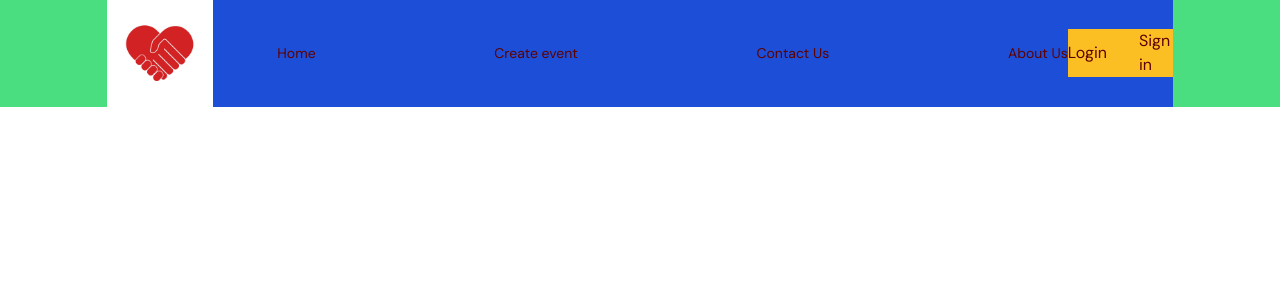
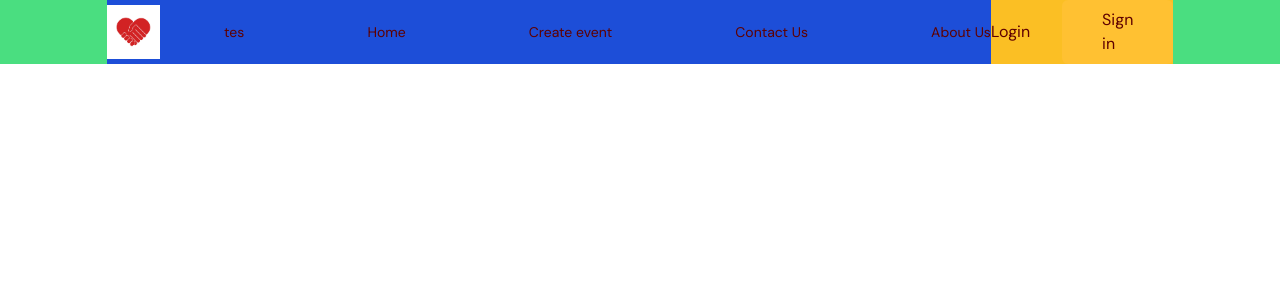
Before and after one commit to MykolaMuts/Kindness-frontend, a React (Vite) app: page / in a window 1280 px wide. Shown: the top 300 px of the page. Built offline with nearby package versions, Linux system fonts and the light colour scheme.

Commit message:
Refactor to use `enum`

```diff
--- /dev/null
+++ b/src/App.constants.tsx
@@ -0,0 +1,10 @@
+export const BACKEND_URL = "http://localhost:8080";
+
+export enum SelectedPages {
+  Home = "home",
+  Login = "login",
+  Register = "register",
+  Benefit = "benefit",
+  Contact = "contact",
+  AboutUs = "aboutus",
+}
--- a/src/components/Navbar/Link.tsx
+++ b/src/components/Navbar/Link.tsx
@@ -1,15 +1,16 @@
 import AnchorLink from "react-anchor-link-smooth-scroll";
+import {SelectedPages} from "../../App.constants.tsx";
 
 type Props = {
   page: string;
-  selectedPage: string;
-  setSelectedPage: (page: string) => void;
+  selectedPage: SelectedPages;
+  setSelectedPage: (page: SelectedPages) => void;
 }
 
 const Link =
   ({page, selectedPage, setSelectedPage}: Props) => {
 
-    const lowerCasePage = page.toLowerCase().replace(/ /g, '');
+    const lowerCasePage = page.toLowerCase().replace(/ /g, '') as SelectedPages;
 
     return (
       <AnchorLink
--- a/src/components/Navbar/Navbar.scss
+++ b/src/components/Navbar/Navbar.scss
@@ -1,4 +1,9 @@
 .responsive-image {
-  max-width: 10%;
+  width: 5%;
   height: auto;
 }
+
+.responsive-button{
+  width: 10%;
+  height: auto;
+}
--- a/src/components/Navbar/Navbar.tsx
+++ b/src/components/Navbar/Navbar.tsx
@@ -6,6 +6,8 @@ import Link from "./Link.tsx";
 import {SelectedPages} from "../../App.constants.tsx";
 import useMediaQuery from "../../hooks/useMediaQuery.ts";
 import {Bars3Icon} from "@heroicons/react/16/solid";
+import {useState} from "react";
+import ActionButton from "../../shared/ActionButton.tsx";
 
 type Props = {
   selectedPage: SelectedPages;
@@ -17,6 +19,7 @@ const Navbar =
 
     const flexBetween = "flex items-center justify-between";
     const isAboveMediumSize = useMediaQuery("(min-width: 1060px)");
+    const [isMenuToggled, setIsMenuToggled] = useState<boolean>(false);
 
     return <nav>
 
@@ -32,6 +35,7 @@ const Navbar =
               <div className={`${flexBetween} w-full`}>
                 {/*Central side*/}
                 <div className={`${flexBetween} w-full gap-8 text-sm`}>
+                  <div className="ek_text">tes</div>
 
                   <Link
                     page="Home"
@@ -61,7 +65,9 @@ const Navbar =
                 {/*Right Side*/}
                 <div className={`${flexBetween} gap-8 bg-amber-400`}>
                   <p>Login</p>
-                  <p>Sign in</p>
+                  <ActionButton setSelectedPage={setSelectedPage}>
+                    Sign in
+                  </ActionButton>
                 </div>
               </div>
 
@@ -70,7 +76,7 @@ const Navbar =
             ) : <button
               className="rounded-full bg-secondary-500"
               onClick={() => {
-                setIsMenuToggled
+                setIsMenuToggled(!isMenuToggled);
               }}
             >
               <Bars3Icon className="h-6 w-6 text-white"/>
--- /dev/null
+++ b/src/shared/ActionButton.tsx
@@ -0,0 +1,22 @@
+import React from "react"
+import AnchorLink from "react-anchor-link-smooth-scroll";
+import {SelectedPages} from "../App.constants.tsx";
+
+type Props = {
+  children: React.ReactNode;
+  setSelectedPage: (page: SelectedPages) => void;
+}
+
+const ActionButton = ({children, setSelectedPage}: Props) => {
+  return (
+    <AnchorLink
+      className="rounded-md bg-secondary-500 px-10 py-2 hover:bg-primary-500 hover:text-white"
+      onClick={() => setSelectedPage(SelectedPages.Login)}
+      href={`#${SelectedPages.Login}`}
+    >
+      {children}
+    </AnchorLink>
+  )
+}
+
+export default ActionButton;
```
